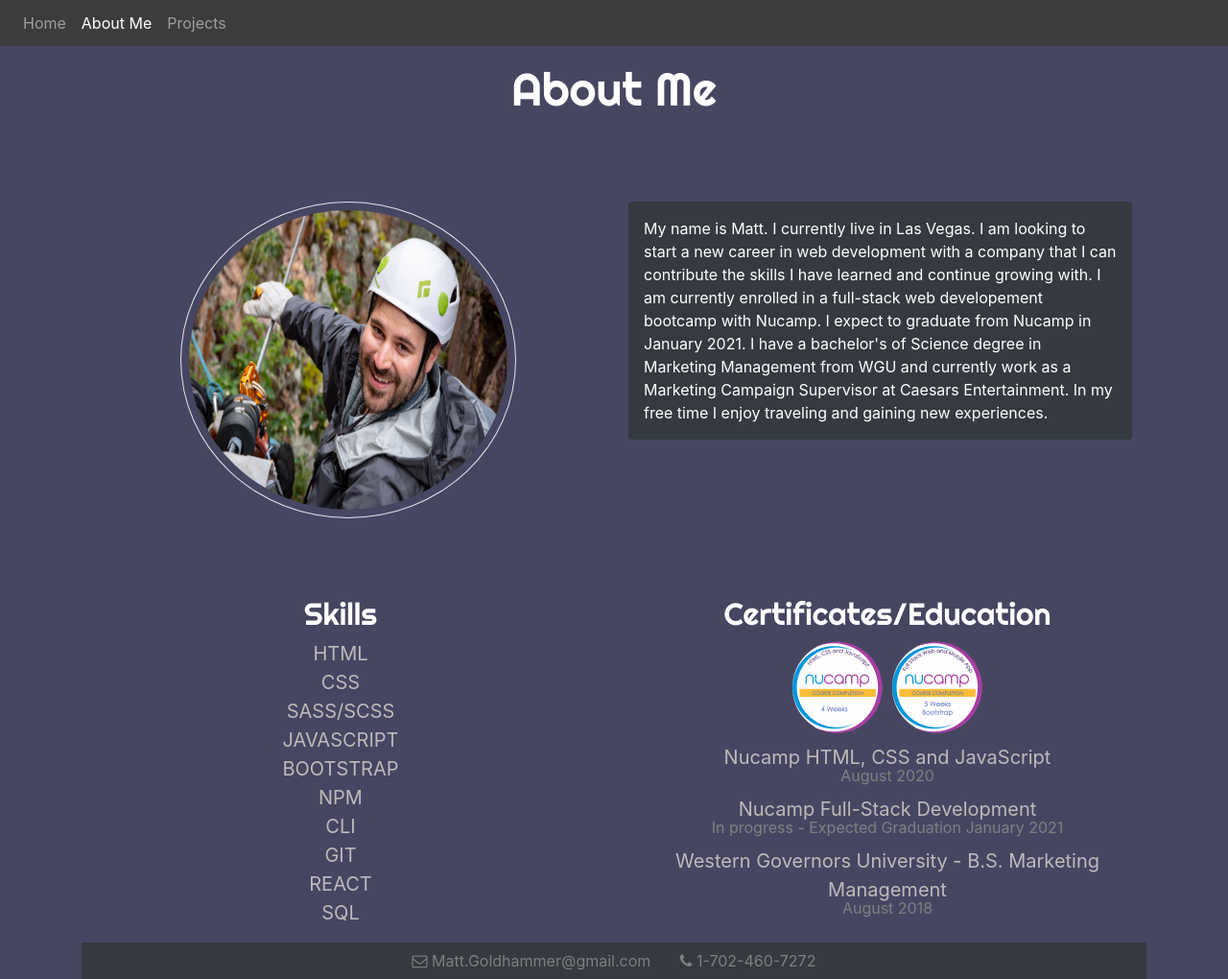
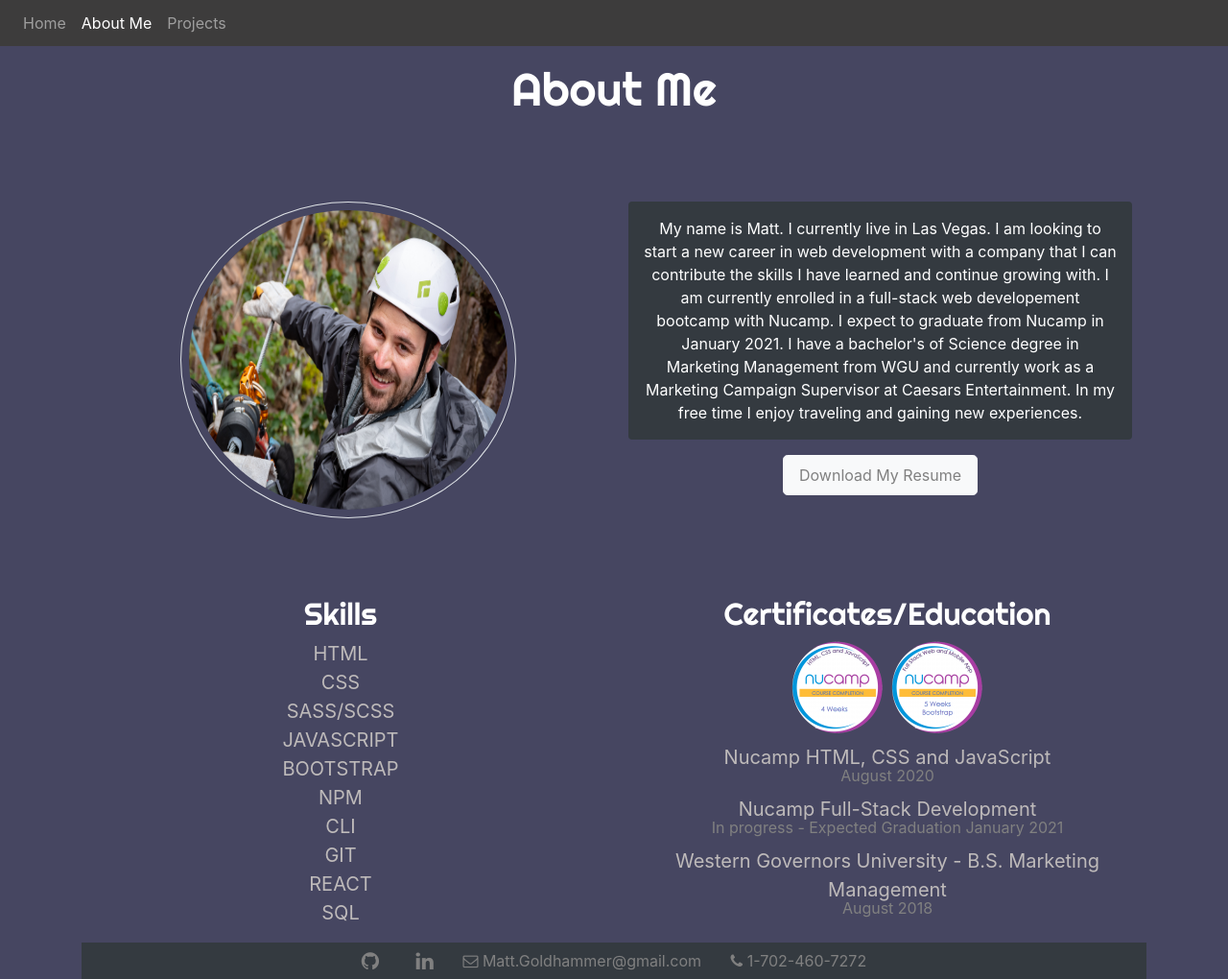
Before and after one commit to MattG-Git/web_dev_portfolio, a website: page about.html in a window 1280 px wide. Shown: the whole page at 96% size. Drawn offline with nearby package versions, Linux system fonts and the light colour scheme.

```diff
--- a/about.html
+++ b/about.html
@@ -10,7 +10,6 @@
     <title>About Me</title>
 </head>
 <body>
-
     <nav class="navbar navbar-expand-sm navbar-dark sticky-top">
         <button class="navbar-toggler" type="button" data-toggle="collapse" data-target="#profileNavbar">
             <span class="navbar-toggler-icon"></span>
@@ -40,18 +39,19 @@
                         <li id="rain10"><img id="size10" src='/images/Rain_drop.svg'></li>
                         <li id="rain11"><img id="size11" src='/images/Rain_drop.svg'></li>
                     </ul>
-                    </div>
+                </div>
                 <h1>About Me</h1>
                 <div class="container">
                     <div class="row">
                         <div class="col-md-6">
                             <img class="rock rounded-circle border p-2 mx-auto d-block" src="/images/_IMG4325.jpg" alt="Rock climbing in Peru">
                         </div>
-                        <div class="col-md-6">
+                        <div class="col-md-6 text-center">
                             <p class="text bg-dark rounded p-3">My name is Matt. I currently live in Las Vegas. I am looking to start a new career in web development with a company that I can contribute the skills I have learned and continue growing with.
                                 I am currently enrolled in a full-stack web developement bootcamp with Nucamp. I expect to graduate from Nucamp in January 2021. I have a bachelor's of Science degree in Marketing Management from WGU
                                 and currently work as a Marketing Campaign Supervisor at Caesars Entertainment. In my free time I enjoy traveling and gaining new experiences.
                             </p>
+                            <button class="btn btn-lg btn-light" href="#">Download My Resume</button>
                         </div>
                     </div>
                 </div>
@@ -94,6 +94,8 @@
             </div>
         </div>
 <footer class="bg-dark text-center">
+    <a class='btn btn-social-icon btn-github mx-auto' href='https://github.com/MattG-Git'><i class='icon fa fa-github fa-lg' aria-hidden='true'></i></a>
+    <a class='btn' href='https://www.linkedin.com/in/matthew-goldhammer-80aa4797/'><i class='icon fa fa-linkedin fa-lg pl-2' aria-hidden='true'></i></a>
     <a role="button" class="btn btn-link" href="mailto:Matt.goldhammer@gmail.com"><i class="fa fa-envelope-o"></i> Matt.Goldhammer@gmail.com</a>
     <a role="button" class="btn btn-link" href="tel:+17024607272"><i class="fa fa-phone"></i> 1-702-460-7272</a>
 </footer>
```
Also changed, not shown: projects.html (+4 -1 lines), images/lightningbolt.svg (added), 1 other file.
